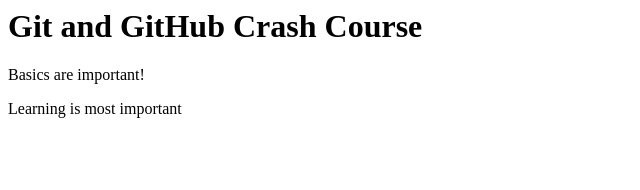
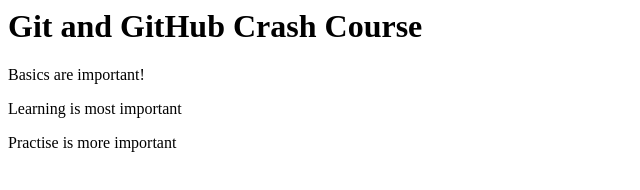
Before and after one commit to vbuilds/webapp, a plain HTML site: page index.html in a window 1280 px wide. Shown: the whole page, without its empty margins (0-640 px from the left). Drawn offline with Linux system fonts and the light colour scheme.

Commit message:
third commit in dev branch

```diff
--- a/index.html
+++ b/index.html
@@ -3,5 +3,6 @@
 	<h1> Git and GitHub Crash Course</h1>
 	<p> Basics are important!</p>
 	<p>Learning is most important</p>
+	<p>Practise is more important</p>
 	</body>
 </html>
```
